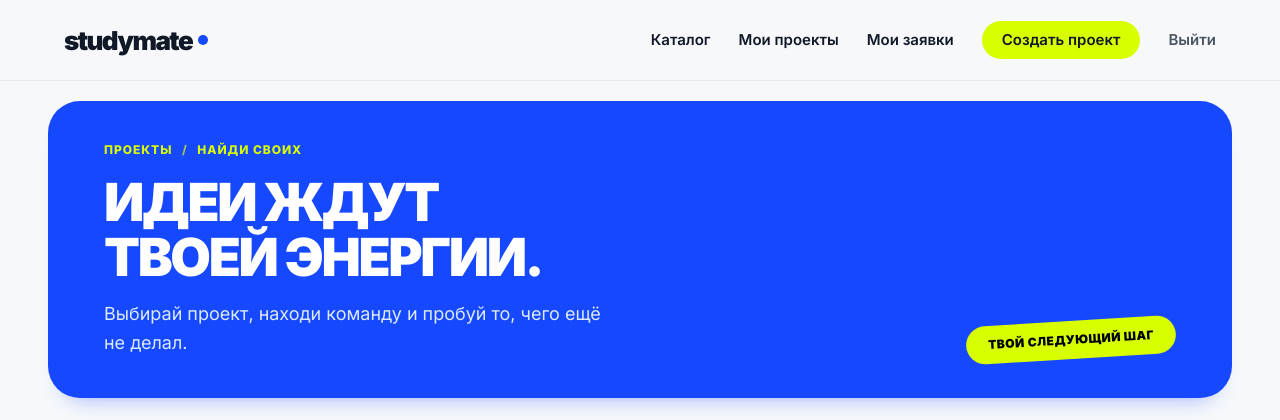
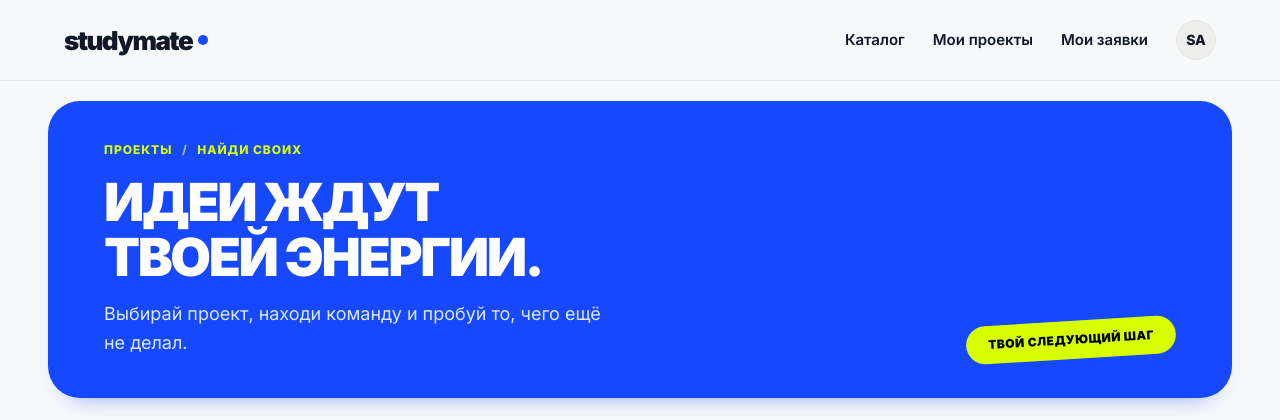
Before and after one commit to akhaD-max/study-mate, a Django app: page /projects/ in a window 1280 px wide. Shown: the top 420 px of the page. Run offline with Django 5.2, Linux system fonts and the light colour scheme; the visitor is signed in with stand-in values (Sample User, id 1); data comes from the database, SQL or seed files in the repository; data that the repository does not hold is empty; parts of the project's set-up code (start-up, migrations or seed data) failed here and were passed over.

Commit message:
Заменить кнопки профиля на иконку-аватар с выпадающим меню
Убрана зеленая кнопка 'Создать проект' и отдельная кнопка 'Выйти' из
шапки каталога. Вместо них — иконка с первыми двумя буквами имени
пользователя (круг), которая при нажатии открывает выпадающее меню
с кнопками 'Мой профиль' и 'Выйти'. Для гостей оставить ссылку 'Войти'.

Co-authored-by: arena-agent <297053741+arena-agent@users.noreply.github.com>

```diff
--- a/projects/templates/projects/partials/header.html
+++ b/projects/templates/projects/partials/header.html
@@ -6,11 +6,56 @@
             {% if user.is_authenticated %}
                 <a href="{% url 'projects:mine' %}">Мои проекты</a>
                 <a href="{% url 'applications:mine' %}">Мои заявки</a>
-                <a class="catalog-login" href="{% url 'projects:create' %}">Создать проект</a>
-                <form method="post" action="{% url 'accounts:logout' %}">{% csrf_token %}<button class="catalog-logout" type="submit">Выйти</button></form>
+                <div class="catalog-account">
+                    <button class="account-trigger" type="button" aria-label="Аккаунт пользователя" aria-haspopup="menu" aria-expanded="false" aria-controls="accountMenu">
+                        <span class="account-initials" aria-hidden="true">{{ user.get_short_name|default:user.get_username|slice:":2"|upper }}</span>
+                    </button>
+                    <div class="account-menu" id="accountMenu">
+                        <a class="account-menu-item" href="/accounts/profile/">Мой профиль</a>
+                        <form class="account-logout" method="post" action="{% url 'accounts:logout' %}">
+                            {% csrf_token %}
+                            <button class="account-menu-item" type="submit">Выйти</button>
+                        </form>
+                    </div>
+                </div>
             {% else %}
                 <a class="catalog-login" href="{% url 'accounts:login' %}">Войти</a>
             {% endif %}
         </nav>
     </div>
 </header>
+<script>
+    (function () {
+        'use strict';
+        var trigger = document.querySelector('.account-trigger');
+        var menu = document.getElementById('accountMenu');
+        if (!trigger || !menu) return;
+
+        function setOpen(open) {
+            menu.classList.toggle('open', open);
+            trigger.setAttribute('aria-expanded', String(open));
+        }
+
+        trigger.addEventListener('click', function (event) {
+            event.stopPropagation();
+            setOpen(!menu.classList.contains('open'));
+        });
+
+        document.addEventListener('click', function (event) {
+            if (
+                menu.classList.contains('open')
+                && !trigger.contains(event.target)
+                && !menu.contains(event.target)
+            ) {
+                setOpen(false);
+            }
+        });
+
+        document.addEventListener('keydown', function (event) {
+            if (event.key === 'Escape' && menu.classList.contains('open')) {
+                setOpen(false);
+                trigger.focus();
+            }
+        });
+    })();
+</script>
--- a/static/css/catalog.css
+++ b/static/css/catalog.css
@@ -8,9 +8,57 @@
 .catalog-brand span { width: 10px; height: 10px; border-radius: 50%; background: var(--catalog-blue); }
 .catalog-header nav { display: flex; align-items: center; gap: 28px; font-size: 15px; font-weight: 600; }
 .catalog-nav-active { color: var(--catalog-blue); }
-.catalog-user { min-width: 48px; padding: 5px 12px; border-radius: 100px; background: var(--catalog-lime); color: #141416; text-align: center; font-size: 14px; font-weight: 800; }
 .catalog-login { padding: 8px 20px; border-radius: 100px; background: var(--catalog-lime); }
-.catalog-logout { border: none; padding: 8px 0; background: transparent; cursor: pointer; color: #4b5563; }
+.catalog-account { position: relative; display: inline-flex; align-items: center; }
+.account-trigger {
+    display: grid;
+    place-items: center;
+    width: 40px;
+    height: 40px;
+    border-radius: 50%;
+    border: 1px solid #e6e6e6;
+    background: #ededeb;
+    color: #111827;
+    font-size: 14px;
+    font-weight: 800;
+    line-height: 1;
+    cursor: pointer;
+    padding: 0;
+    transition: background 0.16s ease, border-color 0.16s ease;
+}
+.account-trigger:hover { background: #e2e2e3; border-color: #bcbdbf; }
+.account-trigger:focus-visible { outline: 3px solid var(--catalog-blue); outline-offset: 2px; }
+.account-menu {
+    position: absolute;
+    top: calc(100% + 8px);
+    right: 0;
+    min-width: 176px;
+    padding: 8px 0;
+    border: 1px solid #e5e7eb;
+    border-radius: 10px;
+    background: #fff;
+    box-shadow: 0 10px 24px rgb(0 0 0 / 8%);
+    z-index: 20;
+    display: none;
+    flex-direction: column;
+}
+.account-menu.open { display: flex; }
+.account-menu-item {
+    display: block;
+    width: 100%;
+    padding: 9px 18px;
+    font-size: 14px;
+    font-weight: 600;
+    color: #111827;
+    text-decoration: none;
+    text-align: left;
+    border: 0;
+    background: transparent;
+    font: inherit;
+    cursor: pointer;
+}
+.account-menu-item:hover { background: #f6f8fa; color: var(--catalog-blue); }
+.account-menu-item:focus-visible { outline: 3px solid var(--catalog-blue); outline-offset: 2px; }
 .catalog-main { width: 100%; max-width: 1440px; margin: 0 auto; padding: 20px 48px 64px; flex: 1; }
 .catalog-hero { position: relative; overflow: hidden; padding: 40px 56px; border-radius: 32px; background: var(--catalog-blue); color: white; box-shadow: 0 16px 24px -20px #1648ff99; }
 .catalog-hero-copy { position: relative; z-index: 1; max-width: 65%; }
```
